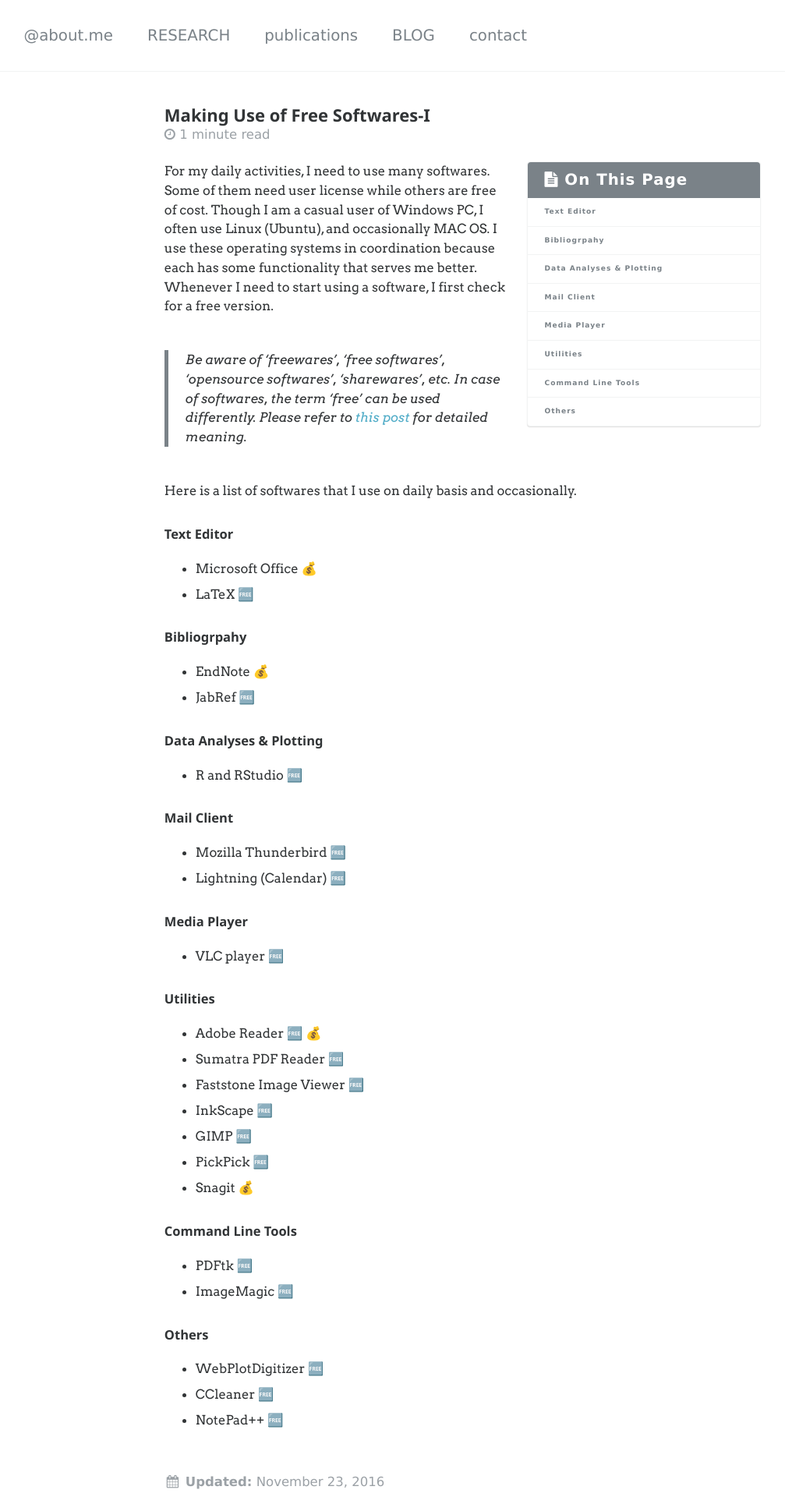
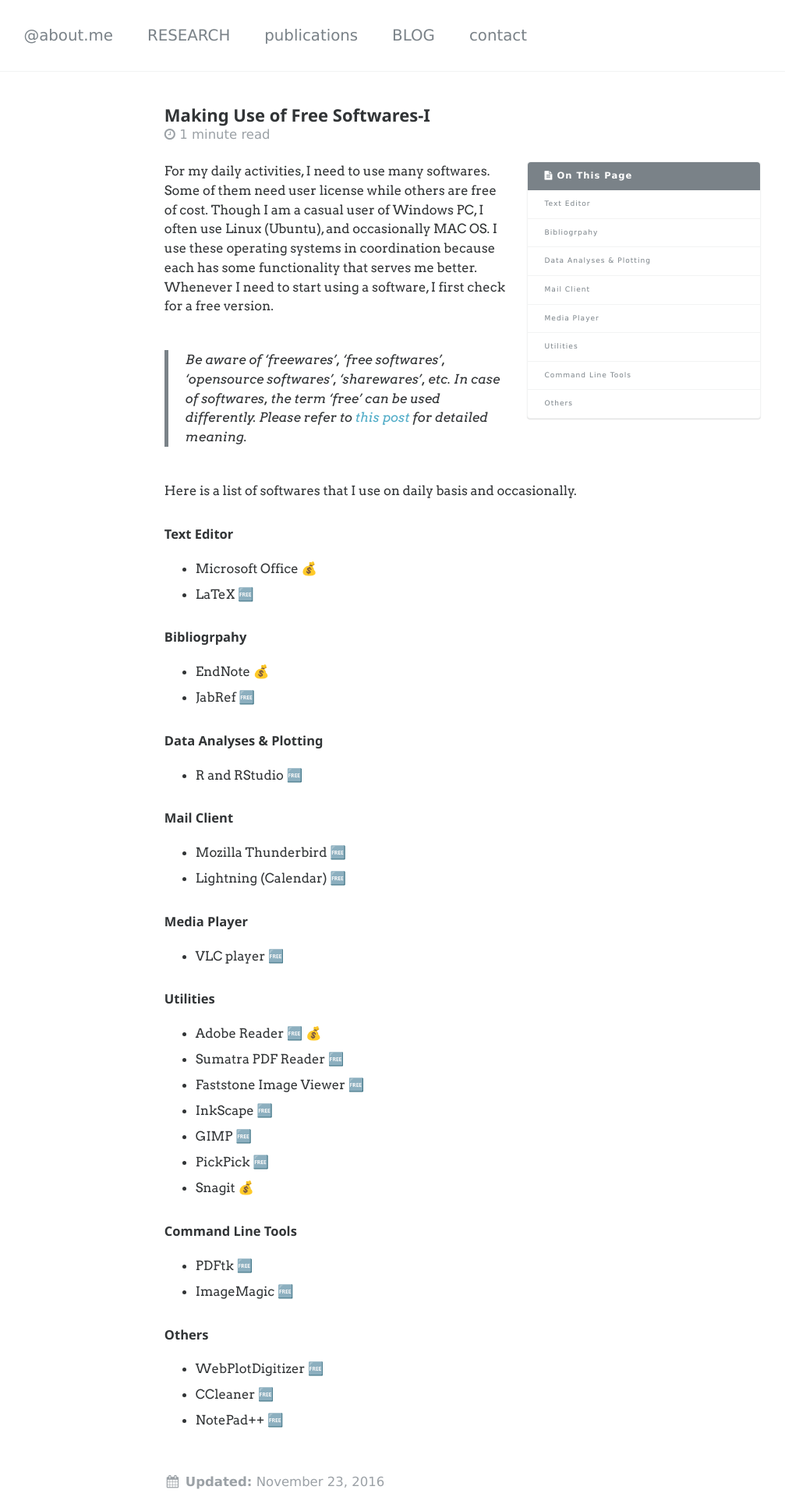
Before and after one commit to mhrashid/mhrashid.github.io, a Jekyll site: the page built from _posts/2016-11-23-softwares-i-use.md, in a window 1280 px wide. Shown: the top 1920 px of the page at 78% size, without its empty margins (73-1080 px from the left). Built offline with Jekyll 4.4.1, drawn with Linux system fonts in a browser that asks for light colours; emoji names are drawn with the system emoji font; some web fonts are replaced; comment, search, counter and statistics services are not loaded.

Commit message:
menu style edited

```diff
--- a/_sass/_navigation.scss
+++ b/_sass/_navigation.scss
@@ -371,10 +371,11 @@
    ========================================================================== */
 
 .toc {
-  font-family: $sans-serif-narrow;
+  font-family: $sans-serif;
   color: $gray;
   /* text-transform: uppercase;*/
   letter-spacing: 1px;
+  font-size: $type-size-65;
   background-color: #fff;
   border: 1px solid $border-color;
   border-radius: $border-radius;
@@ -382,7 +383,7 @@
 
   .nav__title {
     color: #fff;
-    font-size: $type-size-55;
+    font-size: $type-size-6;
     background: $primary-color;
     border-top-left-radius: $border-radius;
     border-top-right-radius: $border-radius;
@@ -401,7 +402,7 @@
     padding: 0.5rem 1rem;
     color: $gray;
     font-size: $type-size-7;
-    font-weight: bold;
+    font-weight: normal;
     line-height: 1.5;
     border-bottom: 1px solid $border-color;
 
```
